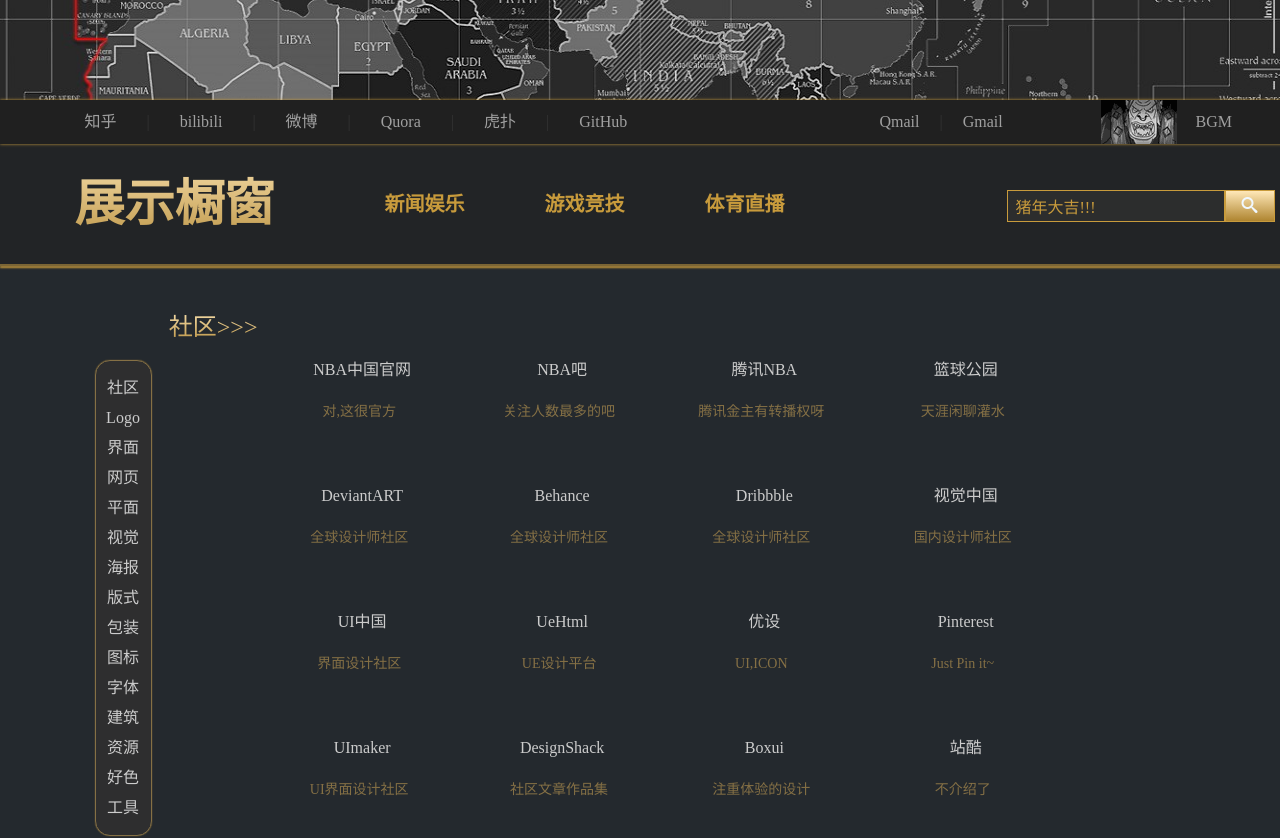
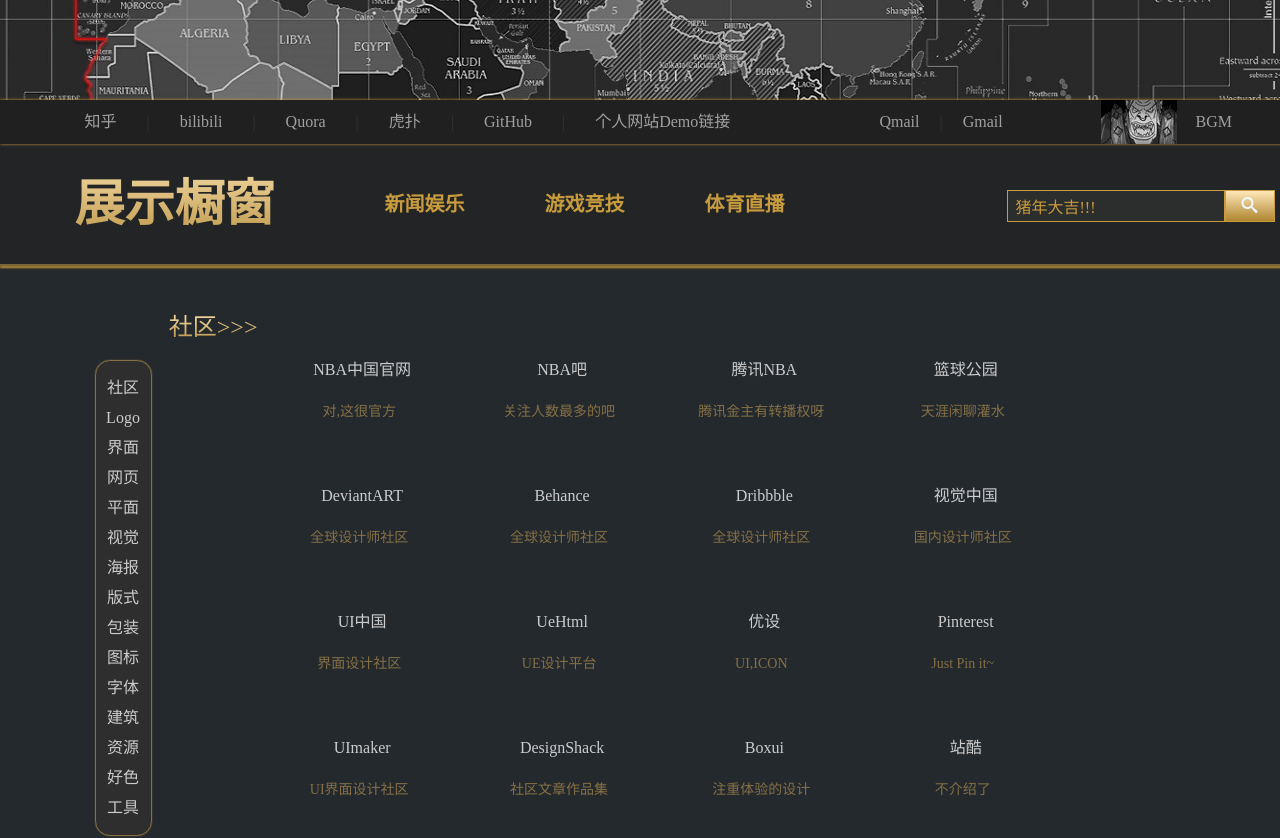
Before and after one commit to esingit/esin, a plain HTML site: page index.html in a window 1280 px wide. Shown: the top 838 px of the page. Drawn offline with nearby package versions, Linux system fonts and the light colour scheme; files whose address does not match are found by name.

Commit message:
add demo1

```diff
--- a/index.html
+++ b/index.html
@@ -26,13 +26,13 @@
                             <li><span class="line">|</span></li>
                             <li><a target="_blank" href="https://www.bilibili.com/">bilibili</a></li>
                             <li><span class="line">|</span></li>
-                            <li><a target="_blank" href="https://weibo.com/sinbaimiao/home/">微博</a></li>
-                            <li><span class="line">|</span></li>
                             <li><a target="_blank" href="https://www.quora.com/">Quora</a></li>
                             <li><span class="line">|</span></li>
                             <li><a target="_blank" href="https://nba.hupu.com/">虎扑</a></li>
                             <li><span class="line">|</span></li>
                             <li><a target="_blank" href="https://github.com/esingit/esin/">GitHub</a></li>
+                            <li><span class="line">|</span></li>
+                            <li><a target="_blank" href="../demo1/index.html">个人网站Demo链接</a></li>
                         </ul>
                     </div>
                     <div class="menu_right">
```
